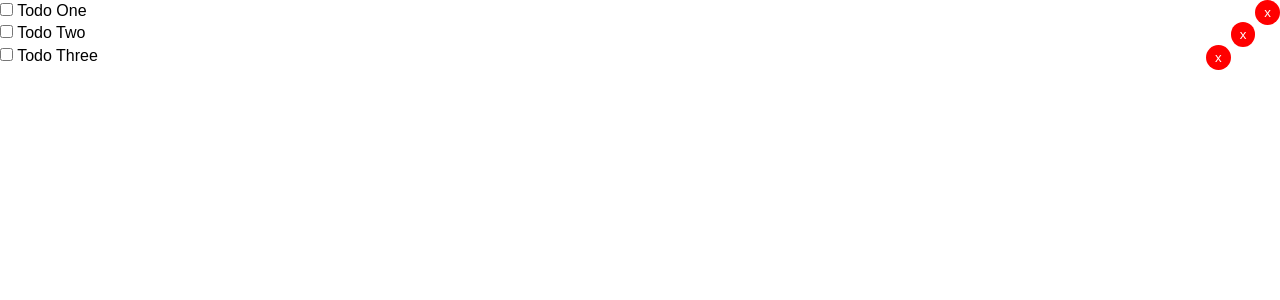
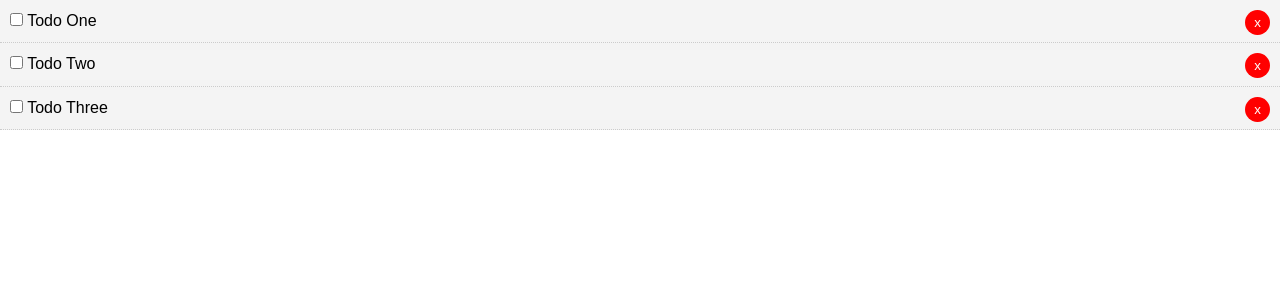
Before and after one commit to ivanleeswe/TodoListApp-Angular, an Angular app: page / in a window 1280 px wide. Shown: the top 300 px of the page. Built offline with nearby package versions, Linux system fonts and the light colour scheme.

Commit message:
Added classes to todo-item ts and html

```diff
--- a/src/app/components/todo-item/todo-item.component.html
+++ b/src/app/components/todo-item/todo-item.component.html
@@ -1,4 +1,4 @@
-<div>
+<div [ngClass]="setClasses()">
   <p>
     <input type="checkbox" />
     {{ todo.title }}
--- a/src/app/components/todo-item/todo-item.component.ts
+++ b/src/app/components/todo-item/todo-item.component.ts
@@ -11,7 +11,14 @@ export class TodoItemComponent implements OnInit {
 
   constructor() { }
 
-  ngOnInit(): void {
+  ngOnInit() {
   }
 
+  setClasses() {
+    let classes = {
+      todo: true,
+      'is-complete': this.todo.completed
+    }
+    return classes;
+  }
 }
```
